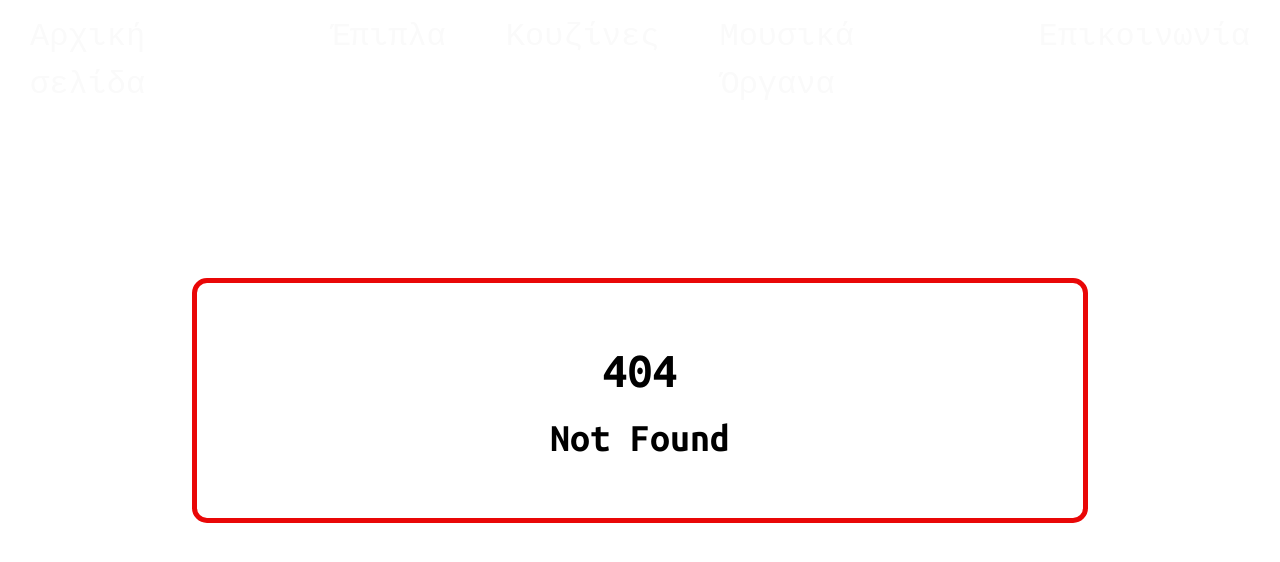
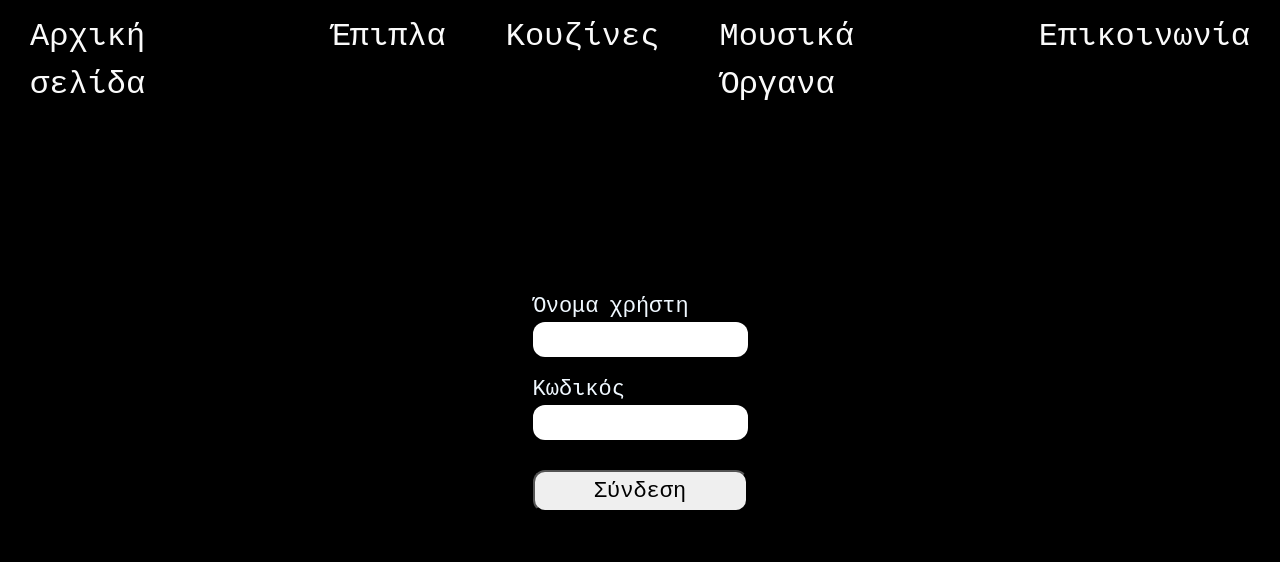
Before and after one commit to jorj-kare/xilourgio, a SvelteKit app: page /admin/login in a window 1280 px wide. Before the commit this address had no page. Shown: the top 562 px of the page. Built offline with nearby package versions, Linux system fonts and the light colour scheme; no server answers.

Commit message:
add admin routes

```diff
--- a/src/routes/admin/+page.svelte
+++ b/src/routes/admin/+page.svelte
@@ -0,0 +1,66 @@
+<script>
+	import { NotificationDisplay, notifier } from '@beyonk/svelte-notifications';
+	import { enhance } from '$app/forms';
+	import { page } from '$app/stores';
+	$: if ($page.form?.success) {
+		notifier.success('Έυγε νεαρέ, μόλις δημιούργησες μια νέα καταχώρηση στην βάση δεδομένων.');
+	} else if ($page.form?.error) {
+		notifier.danger($page.form.error);
+	}
+	let timeout = 10000;
+</script>
+
+<div class="container">
+	<NotificationDisplay {timeout} />
+
+	<form method="POST" enctype="multipart/form-data" use:enhance>
+		<label for="category">Κατηγορία</label>
+		<select id="category" name="category">
+			<option value="eπιπλo">Έπιπλo</option>
+			<option value="κουζίνα">Κουζίνα</option>
+			<option value="κουφώματα">Κουφώματα</option>
+			<option value="ειδικές κατασκευές">Ειδικές κατασκευές</option>
+		</select>
+		<label for="subCategory">Υποκατηγορία</label>
+		<select id="subCategory" name="subCategory">
+			<option value="">Καμία</option>
+			<option value="ντουλάπα">Ντουλάπα</option>
+			<option value="τραπέζι">Τραπέζι</option>
+			<option value="ράφια">Ράφια</option>
+		</select>
+		<label for="material">Υλικό</label>
+		<select id="material" name="material">
+			<option value="ξύλο">Ξύλο</option>
+			<option value="Μέταλλο">μέταλλο</option>
+			<option value="ξύλο-μέταλλο">Ξύλο και μέταλλο</option>
+		</select>
+		<label for="description">Περιγραφή</label>
+		<textarea name="description" id="description" rows="3"></textarea>
+
+		<label for="imgUploader">Φωτογραφίες</label>
+		<input id="imgUploader" type="file" name="img" required multiple />
+		<button type="submit">Καταχώρηση</button>
+	</form>
+</div>
+
+<style>
+	.container {
+		display: flex;
+		align-items: center;
+		justify-content: center;
+		width: 100vw;
+		height: 100vh;
+	}
+	form {
+		display: flex;
+		flex-direction: column;
+		gap: 1px;
+		padding: 10px;
+	}
+	label {
+		margin-top: 15px;
+	}
+	button {
+		margin-top: 25px;
+	}
+</style>
--- /dev/null
+++ b/src/routes/admin/login/+page.server.js
@@ -0,0 +1,20 @@
+import { error, redirect } from '@sveltejs/kit';
+export const actions = {
+	default: async ({ request, fetch }) => {
+		const formData = await request.formData();
+
+		const res = await fetch('/api/auth/login', {
+			method: 'POST',
+			body: formData
+		});
+		const resJson = await res.json();
+		console.log(resJson, 222);
+
+		if (!res.ok)
+			throw error(res.status, {
+				message: resJson.message
+			});
+
+		throw redirect(302, '/admin');
+	}
+};
--- /dev/null
+++ b/src/routes/admin/login/+page.svelte
@@ -0,0 +1,38 @@
+<div class="container">
+	<form method="POST">
+		<label for="username">Όνομα χρήστη</label>
+		<input id="username" name="username" type="text" required />
+		<label for="password">Κωδικός</label>
+		<input id="password" name="password" type="password" required />
+		<button type="submit">Σύνδεση</button>
+	</form>
+</div>
+
+<style>
+	.container {
+		display: flex;
+		justify-content: center;
+		align-items: center;
+		height: 100vh;
+		background-color: black;
+	}
+	form {
+		display: flex;
+		flex-flow: column nowrap;
+		color: aliceblue;
+		font-size: 22px;
+	}
+	input {
+		margin-bottom: 15px;
+		padding: 2.5px;
+		border-radius: 12px;
+		border: none;
+		outline: transparent;
+		font-size: 20px;
+	}
+	button {
+		margin-top: 15px;
+		border-radius: 12px;
+		padding: 2.5px;
+	}
+</style>
```
Also changed, not shown: src/routes/admin/+page.server.js (added, +51 -0 lines).
